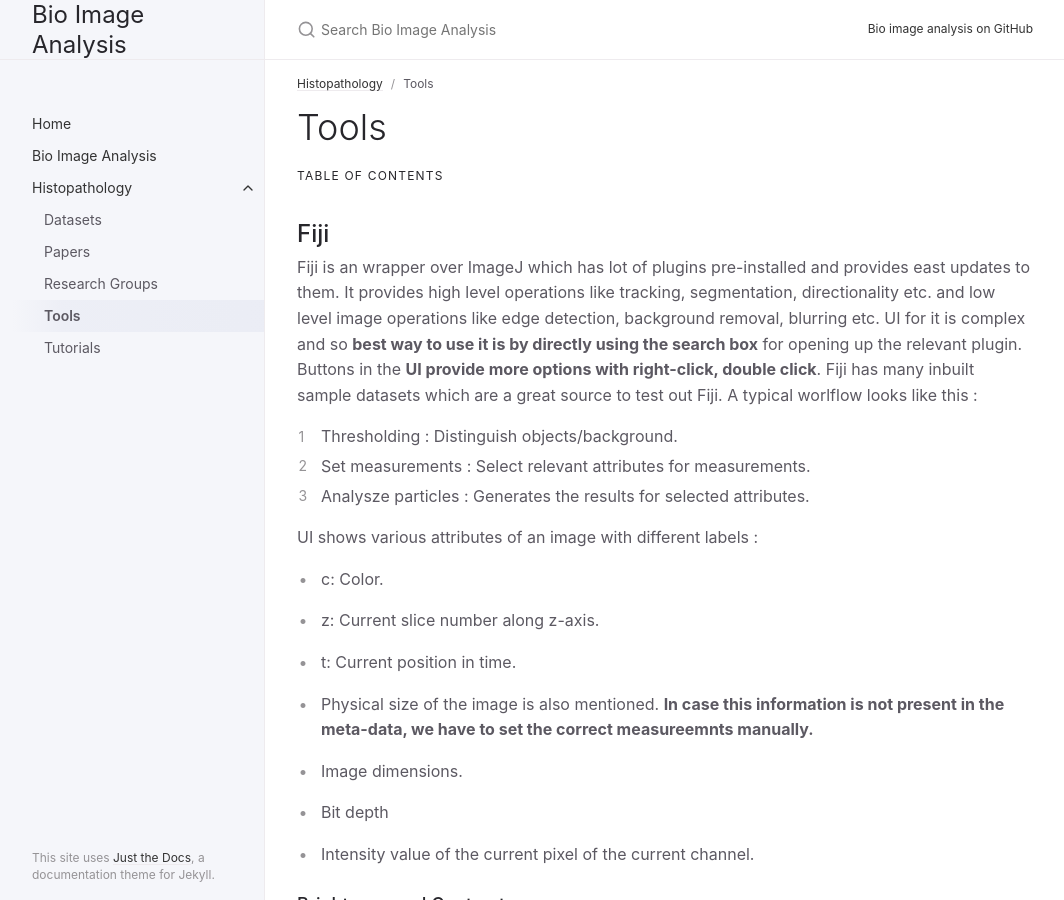
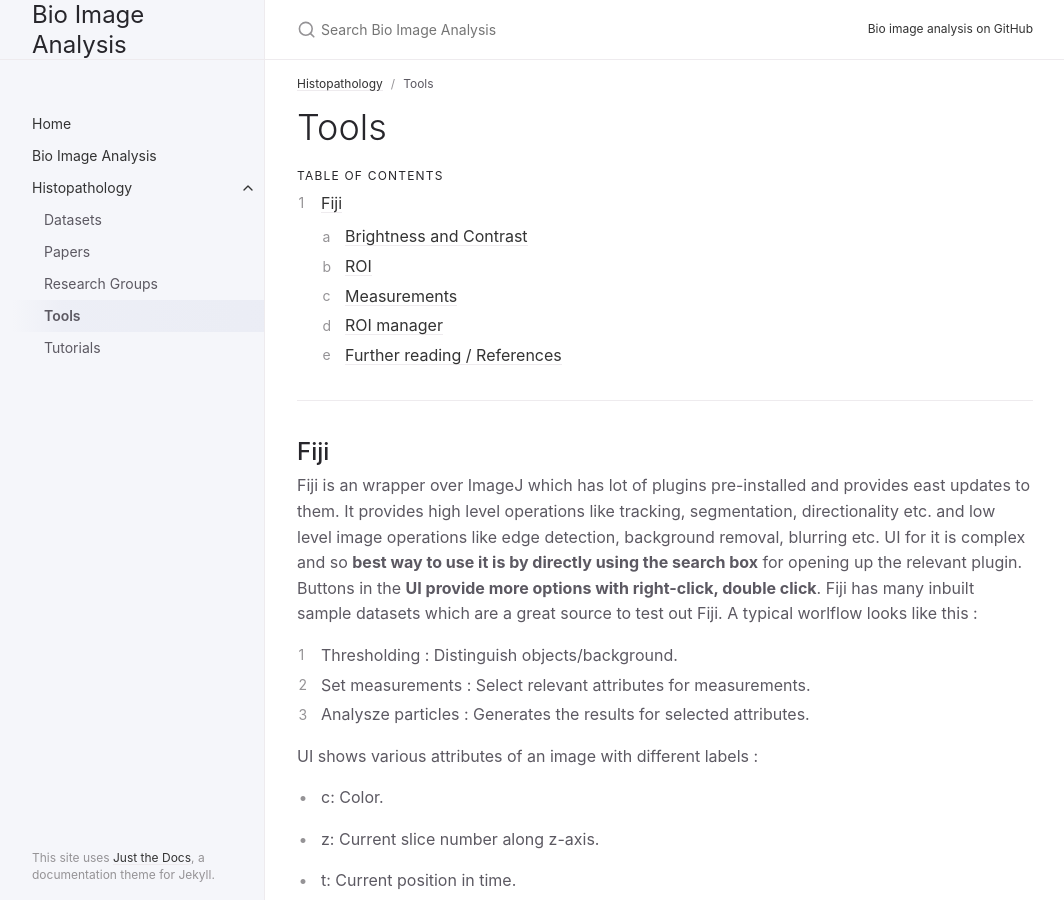
Before and after one commit to Amit-Tomar/bioimage-analysis, a Jekyll site: the page built from docs/Histopathology/tools.md, in a window 1280 px wide and 900 px high. Shown: the whole window, without its empty margins (107-1171 px from the left). Built offline with Jekyll 4.4.1, drawn with Linux system fonts in a browser that asks for light colours.

Commit message:
Added table

```diff
--- a/docs/Histopathology/tools.md
+++ b/docs/Histopathology/tools.md
@@ -10,6 +10,11 @@ nav_order: 2
 
 ## Table of contents
 {: .no_toc .text-delta }
+
+1. TOC
+{:toc}
+
+---
 
 ## Fiji
 
```
